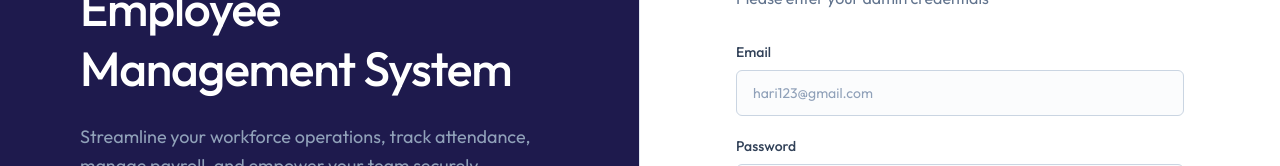
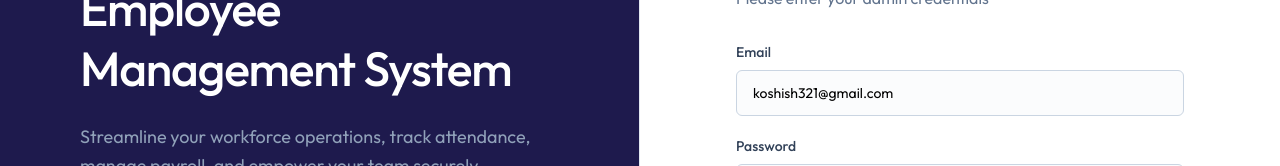
Before and after one commit to Koshish-Khadka/EmployeeManagement, a React (Vite) app in the folder frontend/: page /login/admin in a window 1280 px wide. Shown: the part 321-487 px from the top of the page. Built offline with nearby package versions, Linux system fonts and the light colour scheme.

Commit message:
added demo login

```diff
--- a/frontend/src/components/LoginForm.jsx
+++ b/frontend/src/components/LoginForm.jsx
@@ -33,7 +33,6 @@ const LoginForm = ({ role, title, subtitle }) => {
       return response.data;
     },
     onSuccess: (data) => {
-      console.log("SUCCESS", data);
       localStorage.setItem("token", data.token);
       setToken(data.token);
       setUser(data.user);
@@ -84,6 +83,11 @@ const LoginForm = ({ role, title, subtitle }) => {
               <input
                 type="email"
                 id="email"
+                defaultValue={
+                  role === "ADMIN"
+                    ? "koshish321@gmail.com"
+                    : "koshish364@gmail.com"
+                }
                 {...register("email", { required: "Email is required" })}
                 placeholder="hari123@gmail.com"
                 className="w-full px-4 py-3 rounded-md border border-slate-300 focus:outline-none focus:ring-2 focus:ring-indigo-500 focus:border-transparent"
@@ -97,6 +101,7 @@ const LoginForm = ({ role, title, subtitle }) => {
             <div>
               <label
                 htmlFor="password"
+                defaultValue={role === "ADMIN" ? "koshish123" : "koshish1234"}
                 className="block text-sm font-medium text-slate-700 mb-2"
               >
                 Password
```
